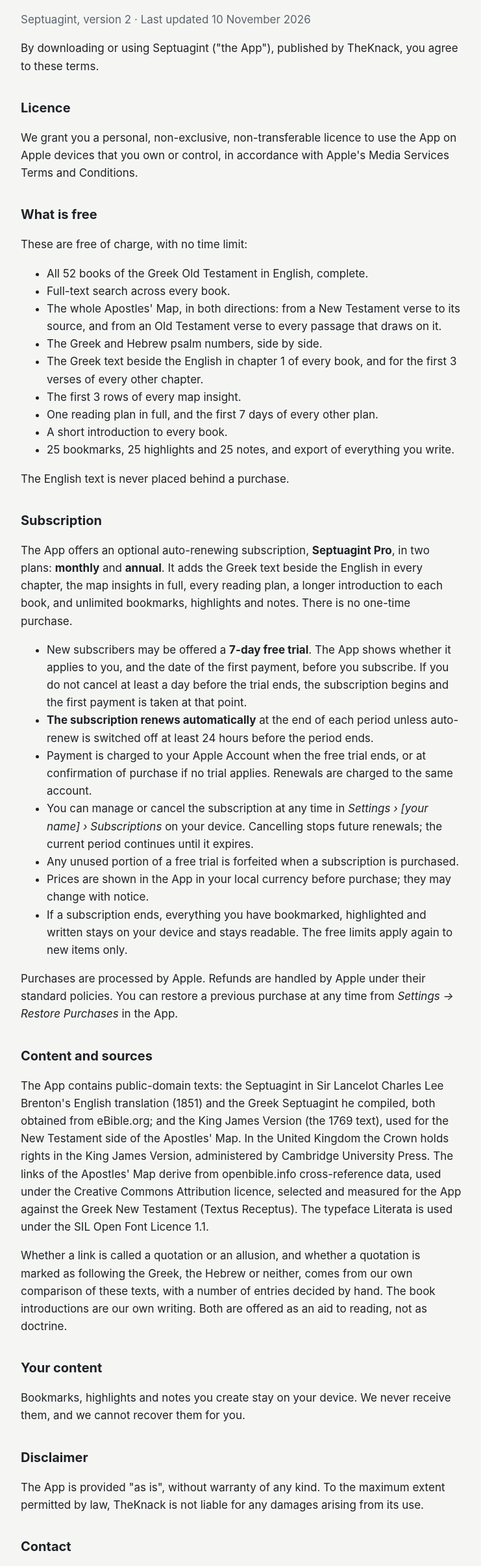
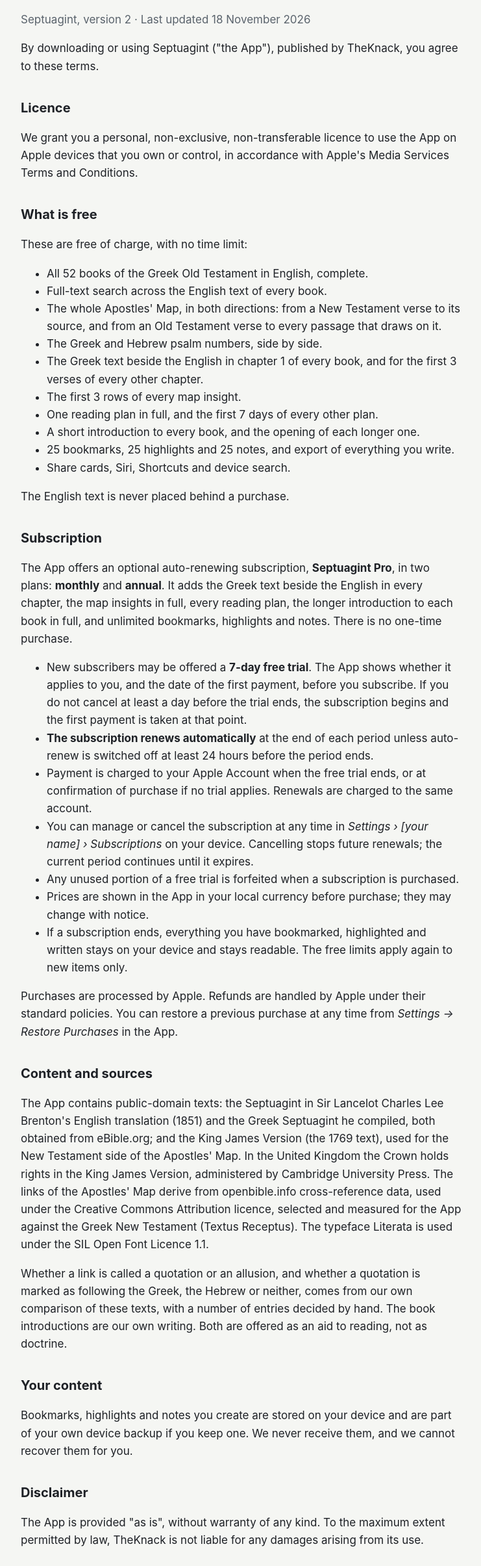
Before and after one commit to theknack2020-sketch/theknack2020-sketch.github.io, a plain HTML site: page septuagint/terms-of-use.html in a window 1280 px wide. Shown: the part 119-2529 px from the top of the page at 65% size, without its empty margins (268-1009 px from the left). Drawn offline with Linux system fonts and the light colour scheme.

Commit message:
Septuagint support, privacy and terms: wording that matches the live app
Support: both psalm numbers on every psalm but Psalm 151; verse numbers differ
by one, by two in four psalms, and by more where the Greek joins or splits a
psalm.
Privacy: nothing is sent by the app; marks, notes and reading progress are
stored on the device and are part of the user's own device backup.
Terms: search of the English text; the opening of each longer introduction,
share cards, Siri, Shortcuts and device search in the free list; the longer
introduction in full with Septuagint Pro; marks and notes in the device backup.
Privacy and terms: last updated 18 November 2026.

Co-Authored-By: Claude Opus 5.5 <noreply@anthropic.com>

```diff
--- a/septuagint/terms-of-use.html
+++ b/septuagint/terms-of-use.html
@@ -23,7 +23,7 @@
 </head>
 <body>
 <h1>Terms of Use</h1>
-<p class="sub">Septuagint, version 2 · Last updated 10 November 2026</p>
+<p class="sub">Septuagint, version 2 · Last updated 18 November 2026</p>
 
 <p>By downloading or using Septuagint ("the App"), published by TheKnack, you agree to these
 terms.</p>
@@ -37,7 +37,7 @@ Conditions.</p>
 <p>These are free of charge, with no time limit:</p>
 <ul>
   <li>All 52 books of the Greek Old Testament in English, complete.</li>
-  <li>Full-text search across every book.</li>
+  <li>Full-text search across the English text of every book.</li>
   <li>The whole Apostles' Map, in both directions: from a New Testament verse to its source,
       and from an Old Testament verse to every passage that draws on it.</li>
   <li>The Greek and Hebrew psalm numbers, side by side.</li>
@@ -45,16 +45,17 @@ Conditions.</p>
       verses of every other chapter.</li>
   <li>The first 3 rows of every map insight.</li>
   <li>One reading plan in full, and the first 7 days of every other plan.</li>
-  <li>A short introduction to every book.</li>
+  <li>A short introduction to every book, and the opening of each longer one.</li>
   <li>25 bookmarks, 25 highlights and 25 notes, and export of everything you write.</li>
+  <li>Share cards, Siri, Shortcuts and device search.</li>
 </ul>
 <p>The English text is never placed behind a purchase.</p>
 
 <h2>Subscription</h2>
 <p>The App offers an optional auto-renewing subscription, <strong>Septuagint Pro</strong>, in two
 plans: <strong>monthly</strong> and <strong>annual</strong>. It adds the Greek text beside the
-English in every chapter, the map insights in full, every reading plan, a longer introduction
-to each book, and unlimited bookmarks, highlights and notes. There is no one-time purchase.</p>
+English in every chapter, the map insights in full, every reading plan, the longer introduction
+to each book in full, and unlimited bookmarks, highlights and notes. There is no one-time purchase.</p>
 <ul>
   <li>New subscribers may be offered a <strong>7-day free trial</strong>. The App shows whether
       it applies to you, and the date of the first payment, before you subscribe. If you do
@@ -92,7 +93,8 @@ a number of entries decided by hand. The book introductions are our own writing.
 offered as an aid to reading, not as doctrine.</p>
 
 <h2>Your content</h2>
-<p>Bookmarks, highlights and notes you create stay on your device. We never receive them, and
+<p>Bookmarks, highlights and notes you create are stored on your device and are part of your
+own device backup if you keep one. We never receive them, and
 we cannot recover them for you.</p>
 
 <h2>Disclaimer</h2>
```
Also changed, not shown: septuagint/privacy-policy.html (+4 -2 lines), septuagint/support.html (+6 -3 lines).
